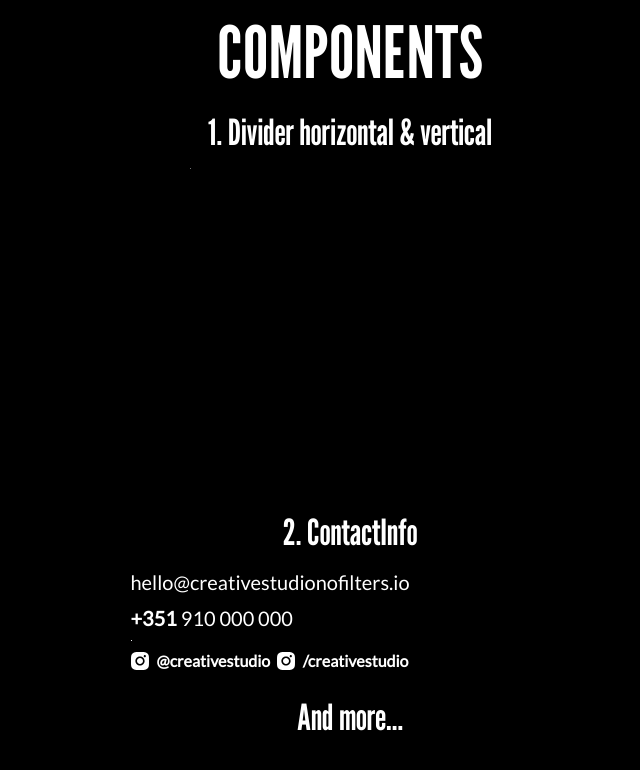
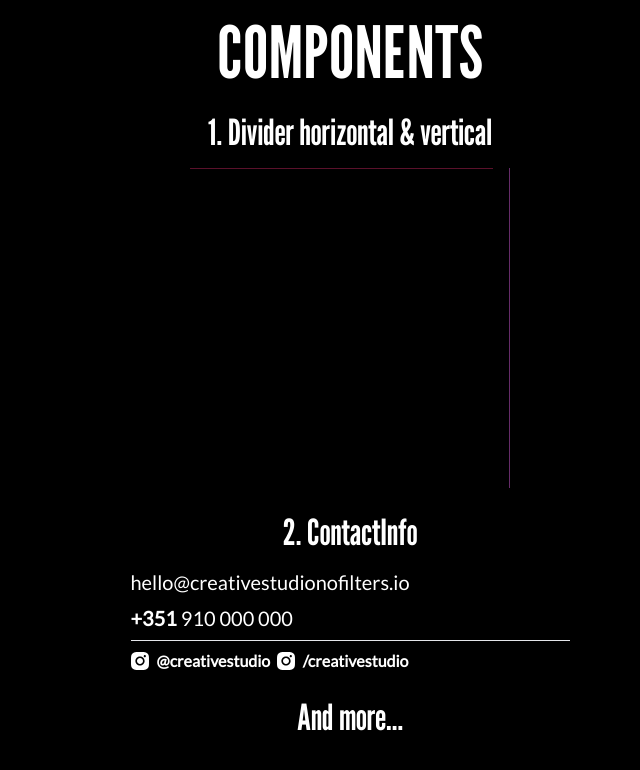
Before and after one commit to cdm-mps/creativestudio, a Next.js app in the folder fe/: page /en/design-system in a window 1280 px wide. Shown: the top 770 px of the page, without its empty margins (290-930 px from the left). Built offline with nearby package versions, Linux system fonts and the light colour scheme.

Commit message:
fix: revert and update classNames Divider

```diff
--- a/fe/app/components/Divider/Divider.tsx
+++ b/fe/app/components/Divider/Divider.tsx
@@ -4,9 +4,9 @@ import React from "react";
 
 const Divider = ({ category, orientation = "horizontal" }: DividerProps) => {
   return orientation === "horizontal" ? (
-    <hr className={`w-[1px] self-stretch bg-${category ?? "white"}`} />
+    <hr className={`w-full border-${category}`} />
   ) : (
-    <div className={`w-full border-${category}`} />
+    <div className={`w-[1px] self-stretch bg-${category ?? "white"}`} />
   );
 };
 
```
